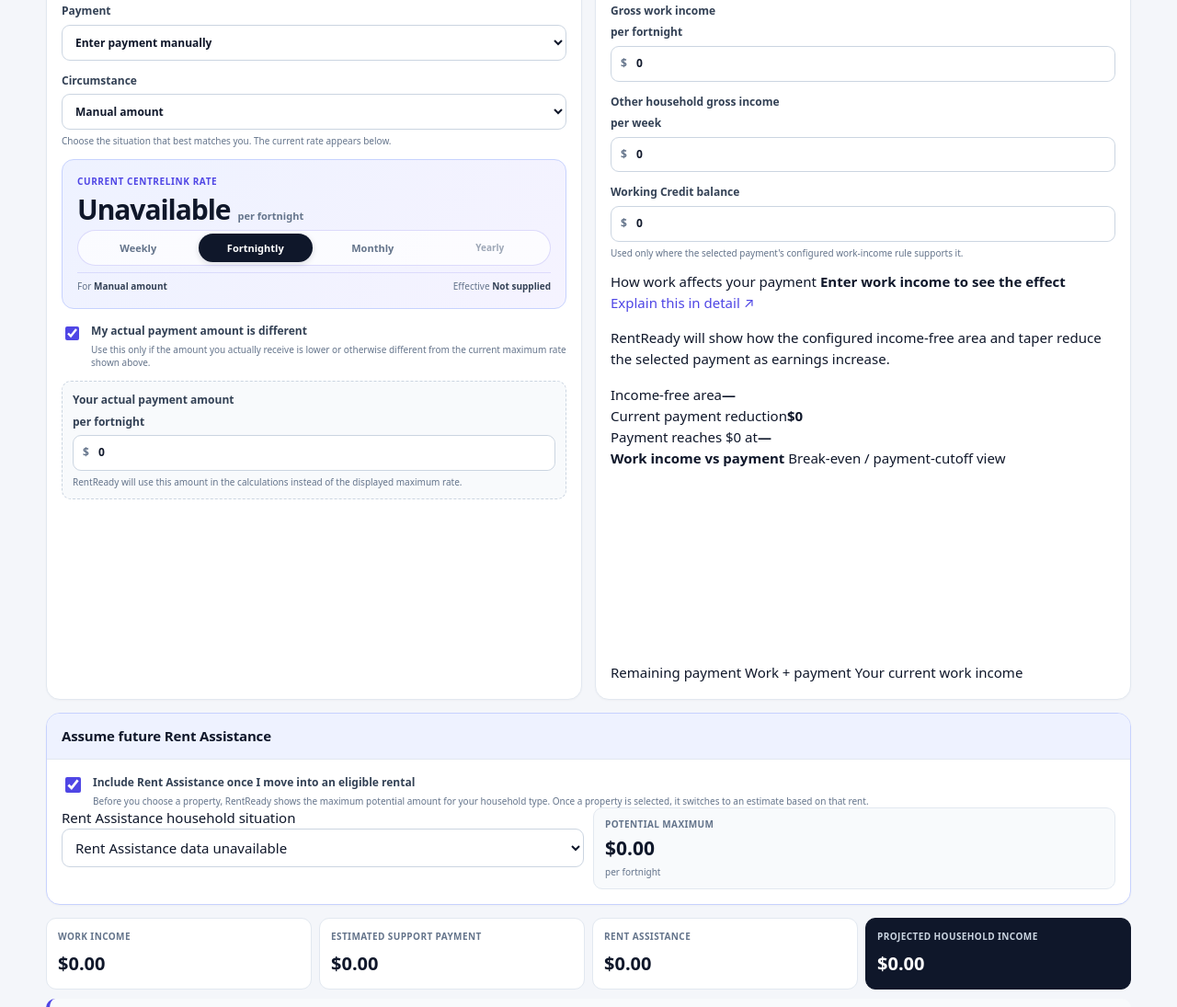
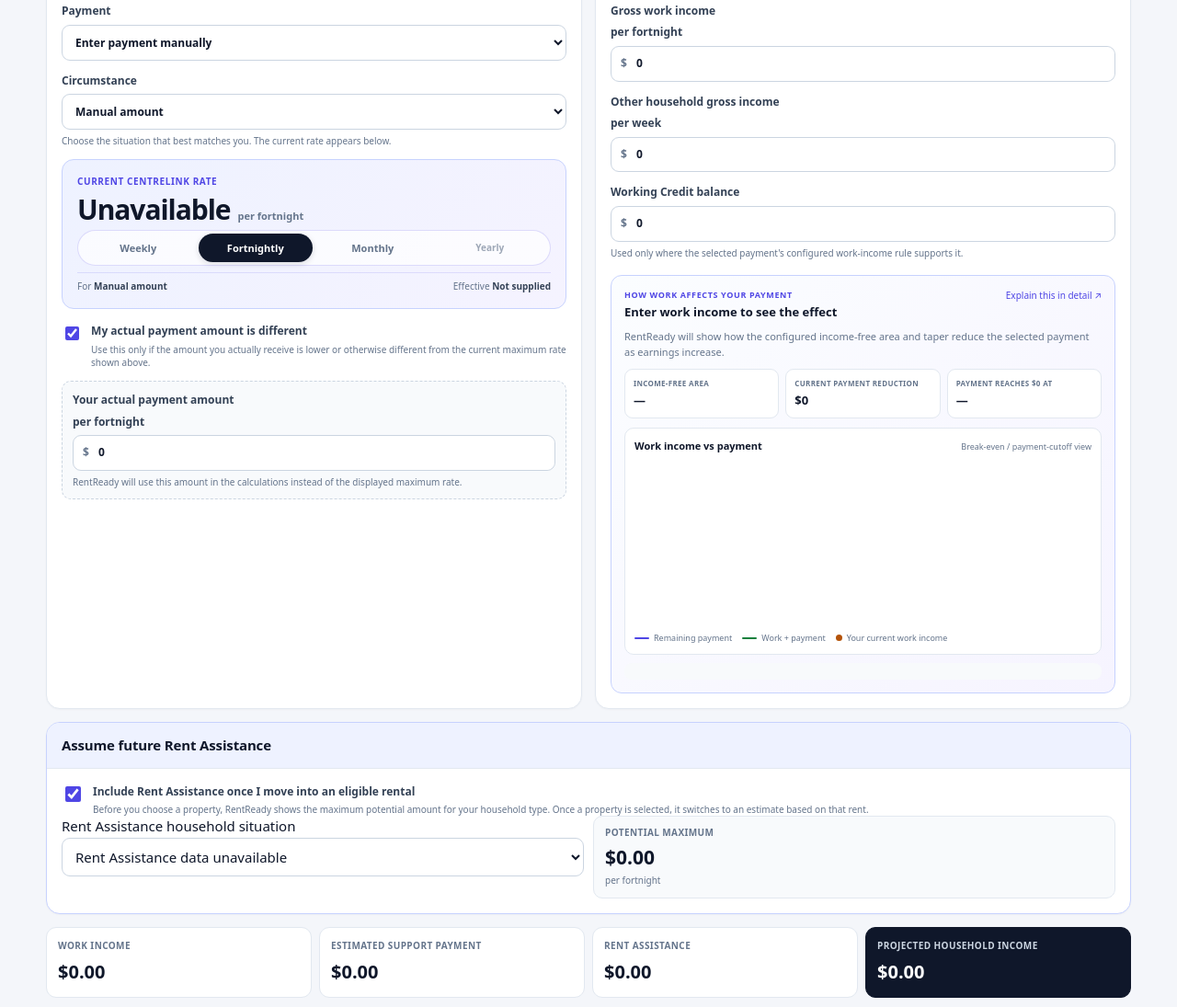
Before and after one commit to dghx23/rentreadyvic, a plain HTML site: page app.html in a window 1280 px wide. Shown: the part 672-1767 px from the top of the page at 92% size. Drawn offline with Linux system fonts and the light colour scheme; no server answers.

Commit message:
Style work-income impact explainer and chart

```diff
--- a/app.css
+++ b/app.css
@@ -403,3 +403,38 @@
   .stepnav-divider{display:none}
   .step-tab.application-tab{margin-left:0}
 }
+
+
+.income-impact-explainer{
+  margin-top:4px;padding:14px;border:1px solid var(--brand-line);border-radius:12px;
+  background:linear-gradient(135deg,#fbfdff,#f6f4ff)
+}
+.income-impact-head{display:flex;align-items:flex-start;justify-content:space-between;gap:12px}
+.income-impact-kicker{display:block;font-size:9px;text-transform:uppercase;letter-spacing:.07em;color:var(--brand);font-weight:900}
+.income-impact-head strong{display:block;font-size:13px;margin-top:2px}
+.income-impact-head .link-btn{white-space:nowrap;font-size:10px}
+.income-impact-explainer>p{margin:7px 0 10px;font-size:11px;color:var(--muted)}
+.income-impact-stats{display:grid;grid-template-columns:repeat(3,1fr);gap:7px;margin-bottom:10px}
+.income-impact-stats>div{padding:9px;border:1px solid var(--line);border-radius:9px;background:#fff}
+.income-impact-stats span{display:block;font-size:8px;color:var(--muted);text-transform:uppercase;letter-spacing:.04em;font-weight:850}
+.income-impact-stats strong{display:block;font-size:13px;margin-top:2px}
+.income-impact-chart-card{padding:10px;border:1px solid var(--line);border-radius:10px;background:#fff}
+.income-impact-chart-head{display:flex;align-items:baseline;justify-content:space-between;gap:10px;margin-bottom:4px}
+.income-impact-chart-head strong{font-size:11px}
+.income-impact-chart-head span{font-size:9px;color:var(--muted)}
+#income-impact-chart{width:100%;height:auto;display:block;overflow:visible}
+.income-impact-legend{display:flex;flex-wrap:wrap;gap:11px;margin-top:5px;font-size:9px;color:var(--muted)}
+.income-impact-legend span{display:flex;align-items:center;gap:5px}
+.legend-line{width:16px;height:2px;border-radius:999px;display:inline-block}
+.legend-line.payment{background:var(--brand)}
+.legend-line.total{background:var(--ok)}
+.legend-dot{width:7px;height:7px;border-radius:50%;display:inline-block}
+.legend-dot.current{background:var(--warn)}
+.income-impact-note{margin-top:9px;padding:9px 10px;border-radius:8px;background:var(--surface2);font-size:10px;color:var(--ink2)}
+.income-impact-note.warn{background:var(--warn-soft);color:#78350f}
+.income-impact-note.ok{background:var(--ok-soft);color:#166534}
+@media(max-width:700px){
+  .income-impact-head{display:grid}
+  .income-impact-head .link-btn{justify-self:start}
+  .income-impact-stats{grid-template-columns:1fr}
+}
```
